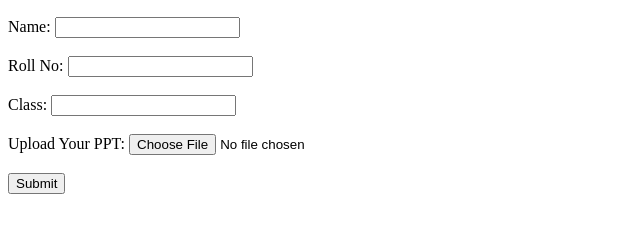
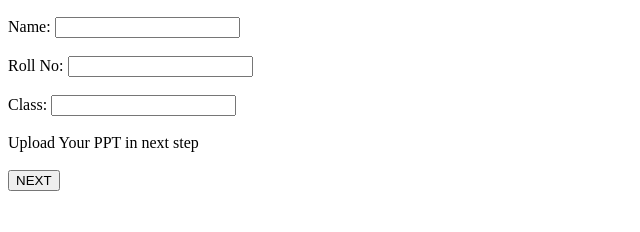
Before and after one commit to Joelmarkjoseph/PPTvisv, a plain HTML site: page pptsub.html in a window 1280 px wide. Shown: the part 50-282 px from the top of the page, without its empty margins (0-640 px from the left). Drawn offline with Linux system fonts and the light colour scheme.

Commit message:
NEW COMMITS

```diff
--- a/pptsub.html
+++ b/pptsub.html
@@ -3,15 +3,15 @@
   <head>
     <meta charset="UTF-8" />
     <meta name="viewport" content="width=device-width, initial-scale=1.0" />
-    <title>Document</title>
+    <title>Submit Your Details - VISVOTSAV 2024</title>
   </head>
   <body>
     <section>
       <h2>Submit Your Details</h2>
       <form
-        action="mailto:pptvisvotsav@gmail.com?subject=PPT Submission for VISVOTSAV 2024"
+        action="mailto:pptvisvotsav@gmail.com?subject=VISVOTSAV PPT"
         method="post"
-        enctype="multipart/form-data"
+        enctype="text/plain"
       >
         <label for="name">Name:</label>
         <input type="text" id="name" name="name" required /><br /><br />
@@ -22,16 +22,9 @@
         <label for="class">Class:</label>
         <input type="text" id="class" name="class" required /><br /><br />
 
-        <label for="pptfile">Upload Your PPT:</label>
-        <input
-          type="file"
-          id="pptfile"
-          name="pptfile"
-          accept=".ppt,.pptx"
-          required
-        /><br /><br />
+        <label for="pptfile">Upload Your PPT in next step</label><br /><br />
 
-        <input type="submit" value="Submit" />
+        <input type="submit" value="NEXT" />
       </form>
     </section>
   </body>
```
